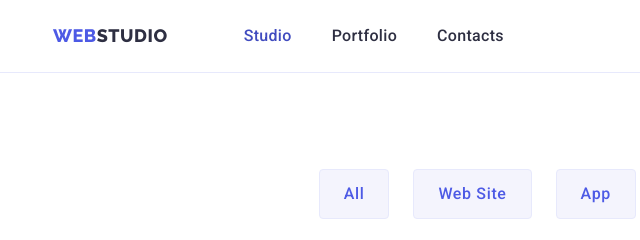
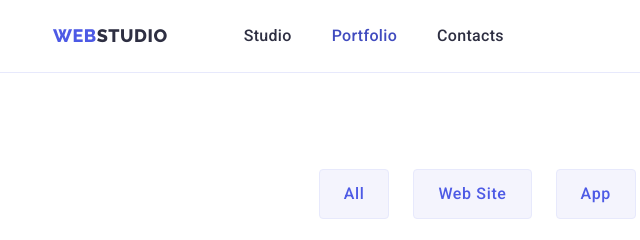
Before and after one commit to swefart/goit-markup-hw-03-v2, a plain HTML site: page portfolio.html in a window 1280 px wide. Shown: the top 240 px of the page, 23-663 px from the left. Drawn offline with nearby package versions, Linux system fonts and the light colour scheme.

Commit message:
Final dz

```diff
--- a/portfolio.html
+++ b/portfolio.html
@@ -28,10 +28,12 @@
               >
             </li>
             <li class="header-item">
-              <a class="header-link link studio" href="index.html">Studio</a>
+              <a class="header-link link" href="index.html">Studio</a>
             </li>
             <li class="header-item">
-              <a class="header-link link" href="portfolio.html">Portfolio</a>
+              <a class="header-link link portfolio" href="portfolio.html"
+                >Portfolio</a
+              >
             </li>
             <li class="header-item">
               <a class="header-link link" href="#">Contacts</a>
```
